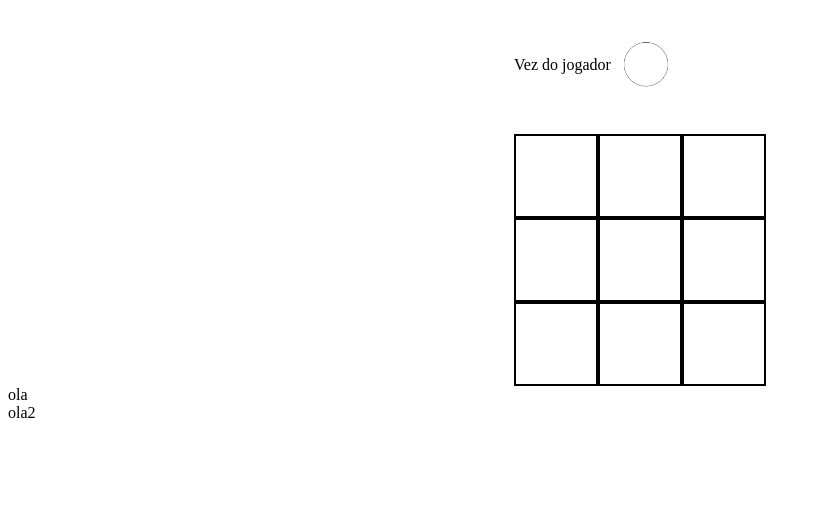
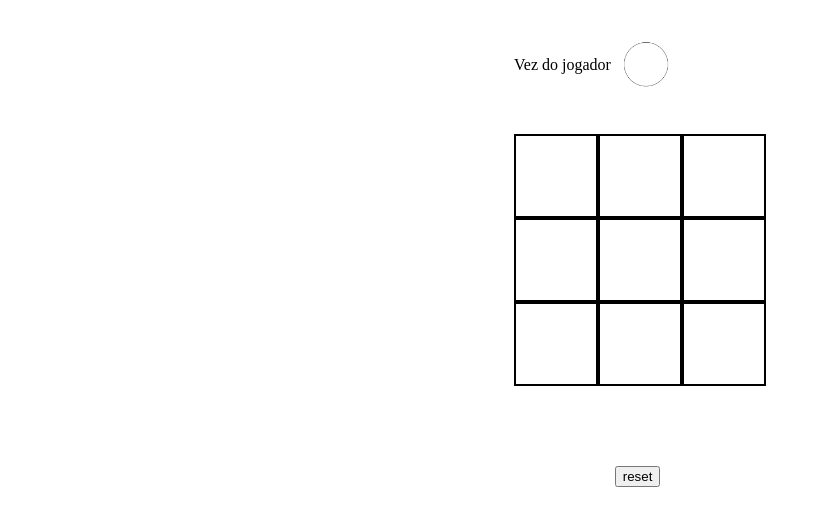
Before and after one commit to RenanThomaz/Jogo_da_velha, a plain HTML site: page Jogo_da_velha/index.html in a window 1280 px wide. Shown: the whole page, without its empty margins (0-821 px from the left). Drawn offline with Linux system fonts and the light colour scheme.

Commit message:
implementacao do butao de reset

```diff
--- a/Jogo_da_velha/index.html
+++ b/Jogo_da_velha/index.html
@@ -27,7 +27,7 @@
       <!--fiz uma alteração aqui-->
     </div>
     <script src="./script.js"></script>
-    <div>ola</div>
-    <div>ola2</div>
+    <button value="Refresh Page" onClick="window.location.reload()">reset</button>
+
   </body>
 </html>
--- a/Jogo_da_velha/script.js
+++ b/Jogo_da_velha/script.js
@@ -4,10 +4,14 @@ const player2 = 'x'
 var playTime = 'player1'
 var gameOver = false
 var verificador = 18
+var resetButton
+
 
 atualizaMostrador()
 
 inicializarEspacos()
+
+
 
 function atualizaMostrador() {
   if (gameOver) {
@@ -28,9 +32,6 @@ function inicializarEspacos() {
 
   for (var i = 0; i < espacos.length; i++) {
     espacos[i].addEventListener('click', function () {
-      if (gameOver) {
-        return
-      }
 
       if (this.getElementsByTagName('img').length == 0) {
         if (playTime == 'player1') {
@@ -42,17 +43,25 @@ function inicializarEspacos() {
           this.setAttribute('jogada', player2)
           playTime = 'player1'
         }
+
+
+
         atualizaMostrador()
 
         verificarVencedor()
 
 
+
+
         if(i == verificador){
           alert("deu velha")
-          location.reload()
+
         }
+
       }
+
     })
+
   }
 
   function verificarVencedor() {
@@ -88,11 +97,12 @@ function inicializarEspacos() {
 
     if (vencedor != '') {
 
+      alert("o vencedor é: '" + vencedor + "'")
+
       gameOver = true
 
-      alert("o vencedor é: '" + vencedor + "'")
 
-      location.reload()
+
     }
 
       else{
@@ -100,5 +110,10 @@ function inicializarEspacos() {
 
       }
 
+
+
+
+    }
+
+
   }
-}
--- a/Jogo_da_velha/style.css
+++ b/Jogo_da_velha/style.css
@@ -2,6 +2,12 @@
   margin: auto;
   margin-top: 40px;
   width: 252px;
+}
+
+button{
+  text-align: center;
+  margin-left: 48%;
+  margin-top: 5rem;
 }
 p {
   float: left;
```
